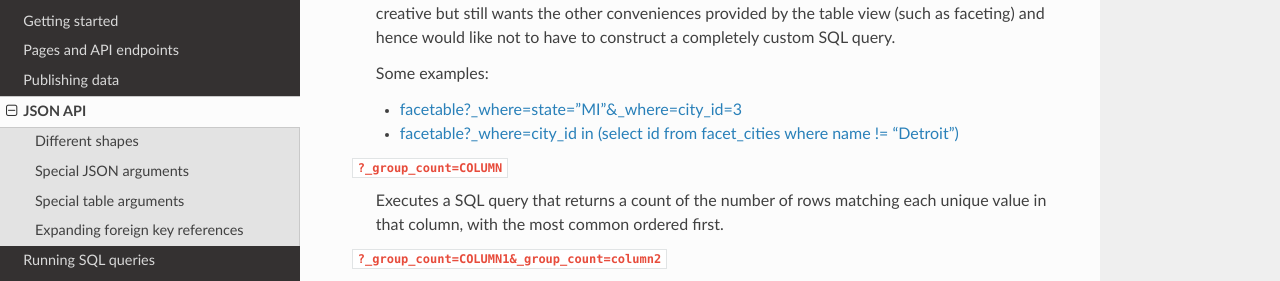
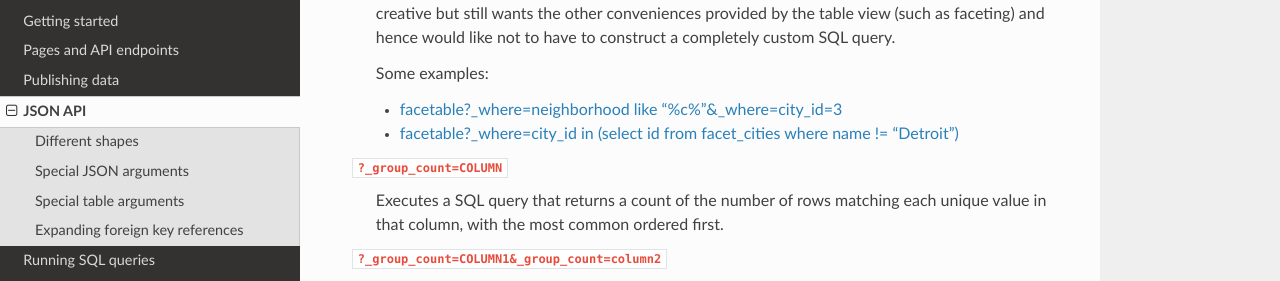
Before and after one commit to simonw/datasette, a Sphinx documentation site: the page built from docs/json_api.rst, in a window 1280 px wide and 900 px high, scrolled down 4360 px. Shown: the part 158-439 px from the top of the window. Built offline with Sphinx 7.4.7 and the Read the Docs theme 2.0.0, drawn with Linux system fonts in a browser that asks for light colours.

Commit message:
Slightly more interesting example link

```diff
--- a/docs/json_api.rst
+++ b/docs/json_api.rst
@@ -218,7 +218,7 @@ The Datasette table view takes a number of special querystring arguments:
 
     Some examples:
 
-    * `facetable?_where=state="MI"&_where=city_id=3 <https://latest.datasette.io/fixtures/facetable?_where=state=%22MI%22&_where=city_id=3>`__
+    * `facetable?_where=neighborhood like "%c%"&_where=city_id=3 <https://latest.datasette.io/fixtures/facetable?_where=neighborhood%20like%20%22%c%%22&_where=city_id=3>`__
     * `facetable?_where=city_id in (select id from facet_cities where name != "Detroit") <https://latest.datasette.io/fixtures/facetable?_where=city_id%20in%20(select%20id%20from%20facet_cities%20where%20name%20!=%20%22Detroit%22)>`__
 
 ``?_group_count=COLUMN``
```
